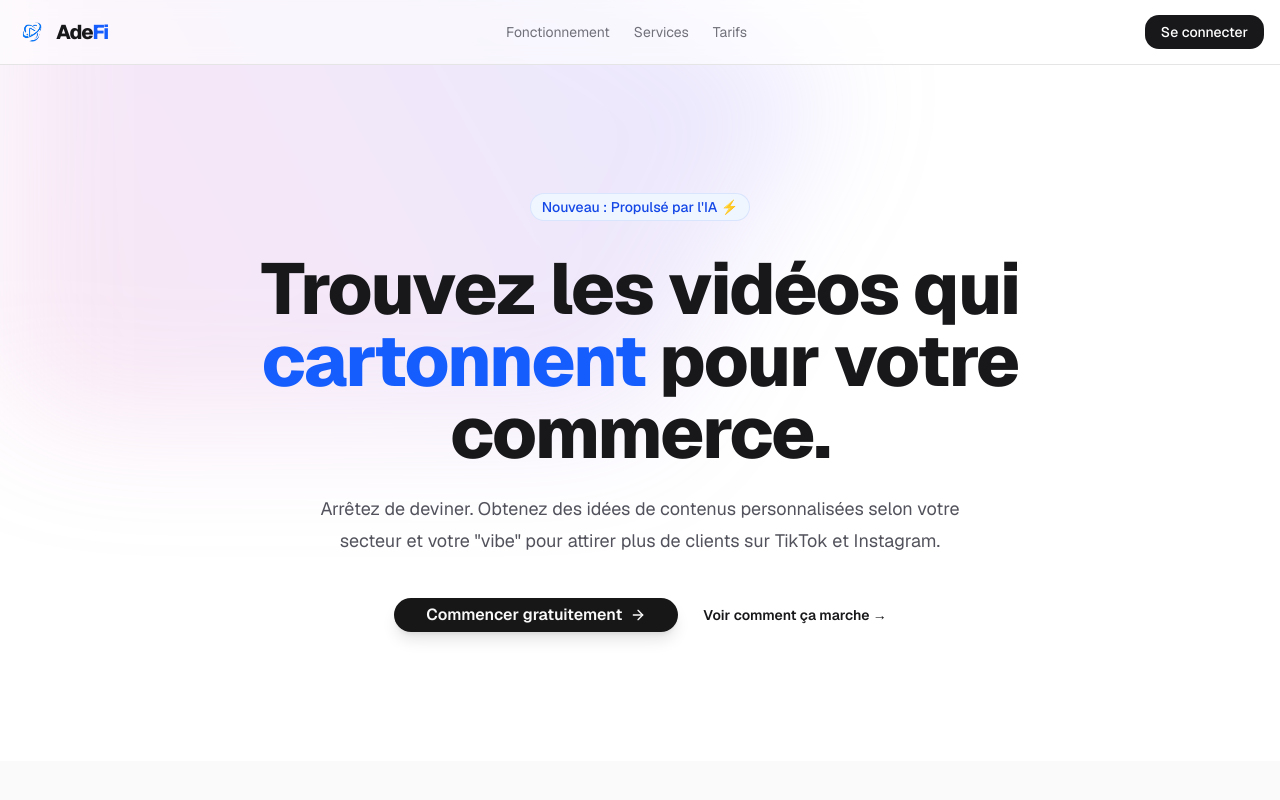
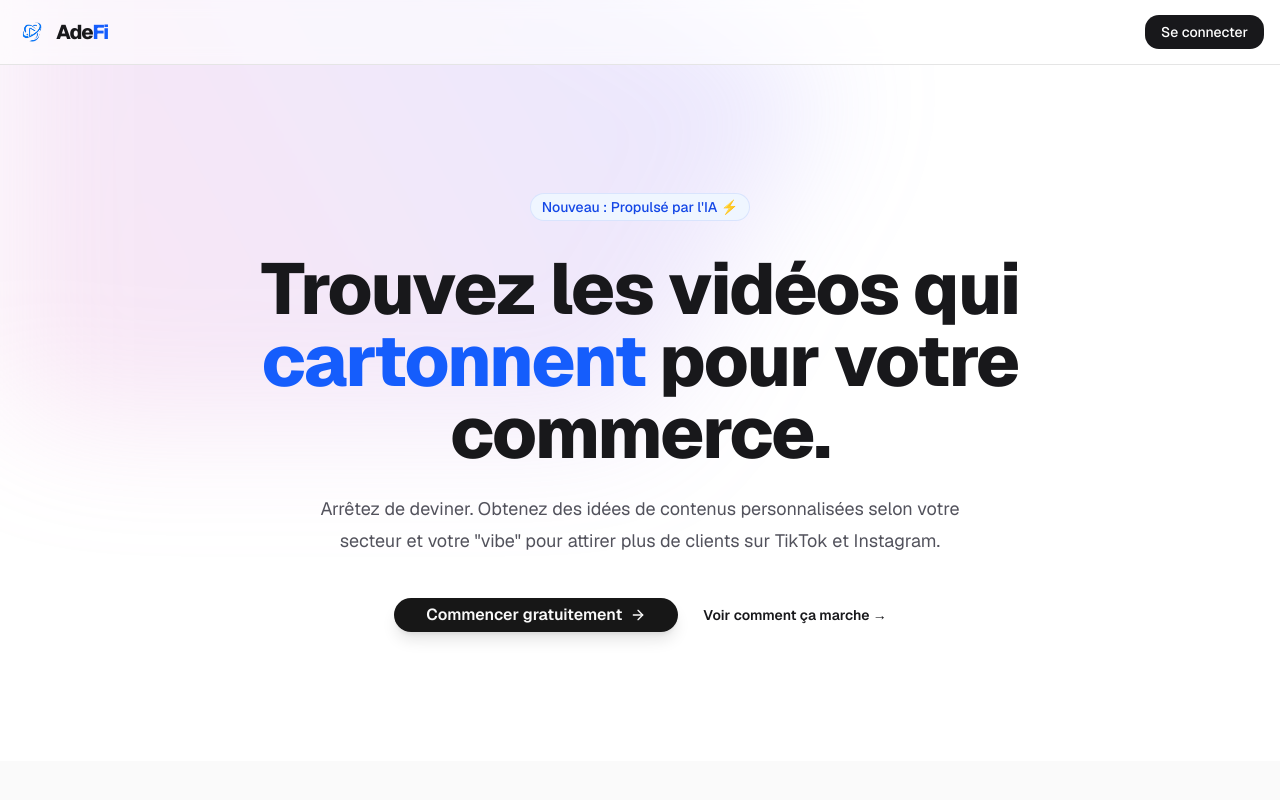
Before and after one commit to Banane653/Adefi, a Next.js app: page / in a window 1280 px wide. Shown: the top 800 px of the page. Built offline with nearby package versions, Linux system fonts and the light colour scheme; no server answers.

Commit message:
navbar correction

```diff
--- a/src/components/Navbar.tsx
+++ b/src/components/Navbar.tsx
@@ -33,19 +33,6 @@ export default async function Navbar() {
           </span>
         </Link>
 
-        {/* Les liens de navigation au centre */}
-        <div className="hidden md:flex items-center gap-6">
-          <Link href="#features" className="text-sm text-zinc-500 hover:text-zinc-900 dark:hover:text-white transition-colors">
-            Fonctionnement
-          </Link>
-          <Link href="#features" className="text-sm text-zinc-500 hover:text-zinc-900 dark:hover:text-white transition-colors">
-            Services
-          </Link>
-          <Link href="#pricing" className="text-sm text-zinc-500 hover:text-zinc-900 dark:hover:text-white transition-colors">
-            Tarifs
-          </Link>
-        </div>
-
         {/* La zone de droite (Bouton Login OU Menu Déroulant) */}
 
         <div>
```
